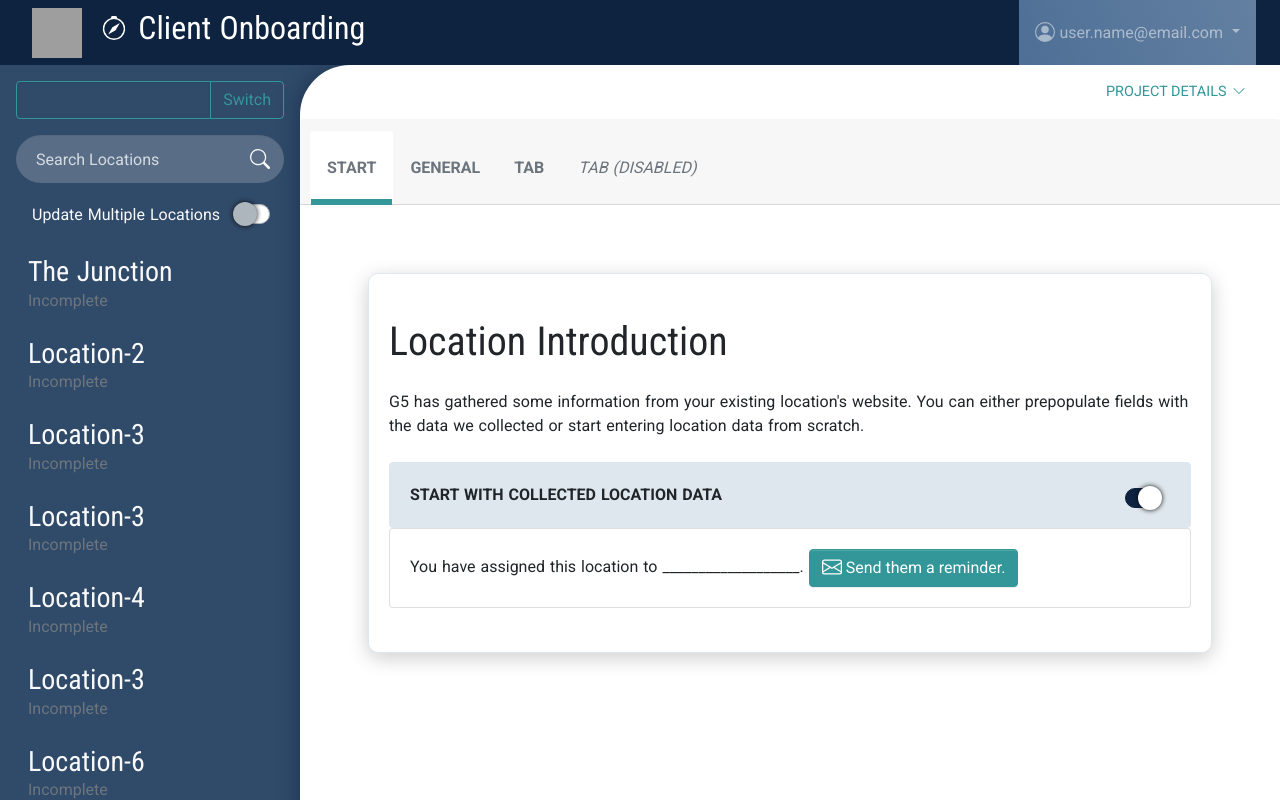
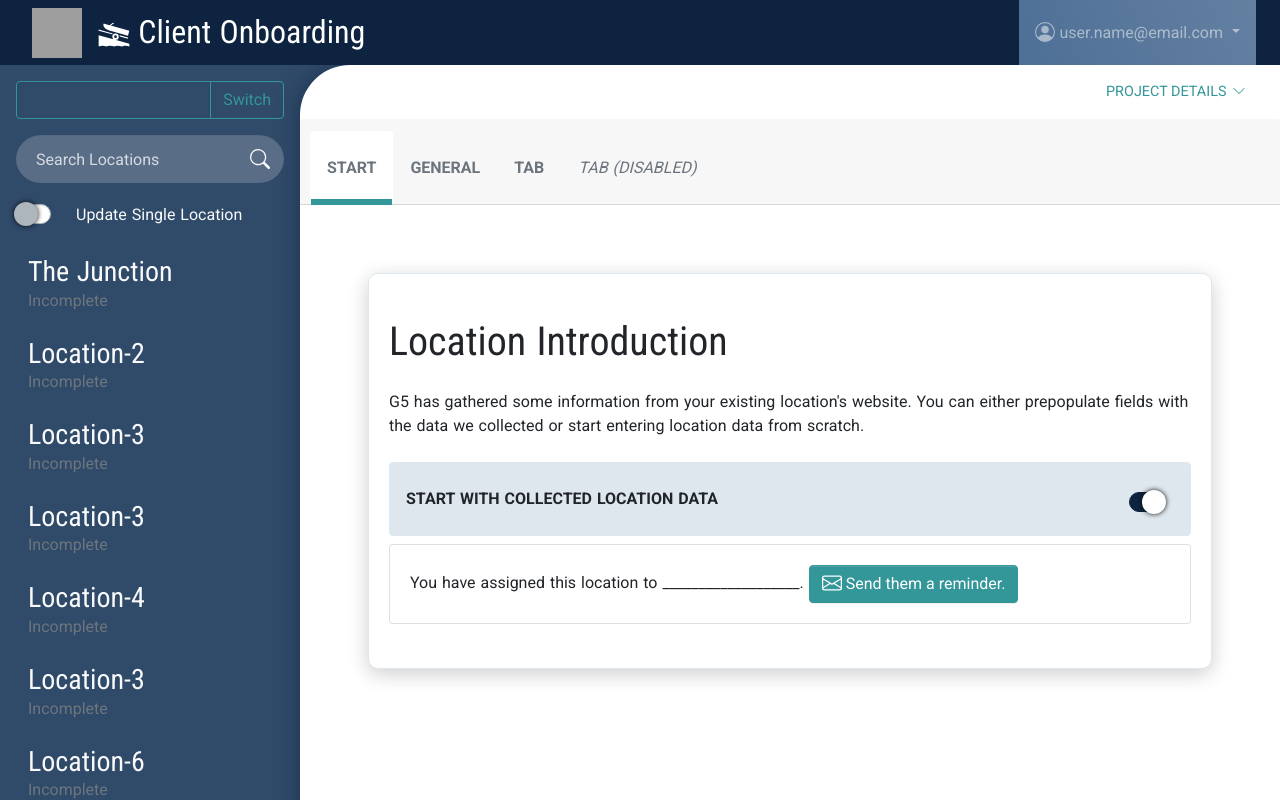
Before and after one commit to pcktbot/client-onboarder, a Nuxt app: page / in a window 1280 px wide. Built offline with nearby package versions, Linux system fonts and the light colour scheme; grey boxes are pictures that could not be loaded.

Commit message:
changes all over

```diff
--- a/assets/theme.scss
+++ b/assets/theme.scss
@@ -3,7 +3,8 @@ $theme-colors: (
   'primary-10': #dee7ed,
   'gray-10': #dee7ed,
   'gray-50': #657a8a,
-  'secondary': #339698
+  'secondary': #339698,
+  'secondary-10': #eff6f6
 );
 $font-family-base: 'Roboto', sans-serif;
 $headings-font-family: 'Roboto Condensed', sans-serif;
--- a/components/accordion-wrapper.vue
+++ b/components/accordion-wrapper.vue
@@ -2,11 +2,14 @@
   <div class="accordion p-3" role="tablist">
     <b-card
       v-for="(cat, i) in categories"
-      :key="`location-category-${i}`"
+      :key="`${prefix}-location-category-${i}`"
       class="soft-shadow mb-3"
       no-body
     >
-      <b-card-header role="tab">
+      <b-card-header
+        :class="[{ 'bg-secondary-10' : cat.isBulk }]"
+        role="tab"
+      >
         <b-btn
           v-b-toggle="cat.id"
           block
@@ -33,7 +36,7 @@
       <b-collapse
         :id="cat.id"
         :visible="i === 0"
-        accordion="sections-accordion"
+        :accordion="`${prefix}-accordion`"
         role="tabpanel"
       >
         <section-form v-bind="{ fields: cat.fields, fieldData: cat.fieldData }" />
@@ -45,6 +48,10 @@
 <script>
 export default {
   props: {
+    prefix: {
+      type: String,
+      default: 'default'
+    },
     categories: {
       type: Array,
       default () {
--- /dev/null
+++ b/components/bulk-edit-wrapper.vue
@@ -0,0 +1,32 @@
+<template>
+  <div class="bulk-banner py-5 px-4">
+    <b-btn
+      class="bulk-banner__close small text-uppercase text-secondary"
+      variant="transparent"
+    >
+      Exit
+      <b-icon-x-circle />
+    </b-btn>
+    <div class="bulk-banner__inset">
+      <slot />
+    </div>
+  </div>
+</template>
+
+<script>
+export default {
+
+}
+</script>
+
+<style lang="scss">
+.bulk-banner {
+  position: relative;
+  box-shadow: inset 0 250px 0 0 #e2efef;
+  &__close {
+    position: absolute;
+    right: 0;
+    transform: translate(0%, -100%);
+  }
+}
+</style>
--- a/components/location-list.vue
+++ b/components/location-list.vue
@@ -5,14 +5,14 @@
     </div>
     <div class="px-3 mb-3">
       <b-input-group>
-        <b-input-group-prepend class="d-flex align-items-baseline mt-1 px-3 text-light">
-          Update Multiple Locations
-        </b-input-group-prepend>
         <b-form-checkbox
           v-model="multiselect"
           switch
           size="lg"
         />
+        <b-input-group-append class="d-flex align-items-baseline mt-1 px-3 text-light">
+          Update {{ multiselect ? 'Multiple Locations' : 'Single Location' }}
+        </b-input-group-append>
       </b-input-group>
     </div>
     <b-table
@@ -23,7 +23,7 @@
       selectable
       sticky-header
       borderless
-      style="max-height: 80vh;"
+      style="max-height: 75vh;"
       class="p-0 m-0 border-0 hide"
     >
       <template v-slot:cell(location)="{ item }">
--- a/components/location-start.vue
+++ b/components/location-start.vue
@@ -10,13 +10,14 @@
       <b-card
         bg-variant="gray-10"
         border-variant="gray-10"
-        body-class="d-flex justify-content-between"
+        body-class="d-flex justify-content-between px-3 py-4"
+        class="mb-2"
       >
         <span class="text-uppercase font-weight-bold">
-          Start with collected location data
+          Start {{ useCollected ? 'with collected location data' : 'from scratch' }}
         </span>
         <b-form-checkbox
-          :checked="useCollected"
+          v-model="useCollected"
           switch
           size="lg"
           @change="$emit('toggle-use-existing', $event)"
--- a/components/primary-nav.vue
+++ b/components/primary-nav.vue
@@ -15,8 +15,8 @@
         title="G5 Marketing"
         class="mx-3"
       />
-      <h2 class="text-success-0">
-        <b-icon-compass scale="0.75em" />
+      <h2 class="text-success-0 mb-0">
+        <start-icon />
         Client Onboarding
       </h2>
     </b-navbar-brand>
@@ -25,12 +25,3 @@
     </b-navbar-nav>
   </b-navbar>
 </template>
-
-<script>
-export default {
-}
-</script>
-
-<style>
-
-</style>
--- a/components/search-input.vue
+++ b/components/search-input.vue
@@ -6,6 +6,14 @@
       class="search__input"
       @input="$emit('search', $event)"
     />
+    <b-btn
+      v-if="search.length > 0"
+      class="search__btn"
+      variant="transparent"
+      @click="onClear"
+    >
+      <b-icon-x variant="white" scale="2em" />
+    </b-btn>
     <b-icon-search class="search__icon" variant="light" scale="1.25em" />
   </b-input-group>
 </template>
@@ -21,6 +29,12 @@ export default {
   data () {
     return {
       search: ''
+    }
+  },
+  methods: {
+    onClear () {
+      this.search = ''
+      this.$emit('search', '')
     }
   }
 }
@@ -42,13 +56,25 @@ $bg-slate: #64778e;
     &:active,
     &:focus {
       opacity: 1;
+      background: $bg-slate;
+      border-color: white;
+      color: white;
+      box-shadow: inset 0 1px 1px rgba(255, 255, 255, 0.075);
     }
+  }
+  &__btn {
+    position: absolute;
+    right: 0;
+    top: 50%;
+    transform: translate(-80%, -50%);
+    z-index: 10;
   }
   &__icon {
     position: absolute;
     right: 0;
     top: 50%;
     transform: translate(-100%, -50%);
+    z-index: 10;
   }
 }
 </style>
--- /dev/null
+++ b/components/start-icon.vue
@@ -0,0 +1,34 @@
+<template>
+  <svg
+    :width="size"
+    :height="size"
+    xmlns="http://www.w3.org/2000/svg"
+    xmlns:xlink="http://www.w3.org/1999/xlink"
+    aria-hidden="true"
+    focusable="false"
+    style="-ms-transform: rotate(360deg); -webkit-transform: rotate(360deg); transform: rotate(360deg);"
+    preserveAspectRatio="xMidYMid meet"
+    viewBox="0 0 50 50"
+  >
+    <g :fill="color">
+      <path d="M8.5 7.092l9.565 2.639L23.374 6l1.847.455l-5.259 3.742l28.985 8.053l-2.121 7.882l-29.093-8.031C6.462 14.702 8.517 7.092 8.517 7.092" />
+      <path d="M33.957 27.258a6.481 6.481 0 0 0-.375-1.877l13.281 3.697l-.426 1.639l-12.48-3.459zm-12.066-3.332a7.061 7.061 0 0 1 1.264-1.398L1 16.408v1.763l20.891 5.755zm5.486 5.836a2.16 2.16 0 0 0 0-4.322a2.16 2.16 0 1 0 0 4.322zM49 43a7.045 7.045 0 0 1-2.943-.648a7.395 7.395 0 0 0-3.047-.672c-1.08 0-2.121.252-3.035.672A7.142 7.142 0 0 1 37.02 43a7.135 7.135 0 0 1-2.955-.648a7.318 7.318 0 0 0-3.035-.672a7.372 7.372 0 0 0-3.045.672a7.102 7.102 0 0 1-2.951.648a7.114 7.114 0 0 1-2.949-.648a7.401 7.401 0 0 0-3.046-.672c-1.08 0-2.12.252-3.035.672a7.14 7.14 0 0 1-2.956.648a7.163 7.163 0 0 1-2.955-.648a7.316 7.316 0 0 0-3.036-.672a7.355 7.355 0 0 0-3.04.672A7.128 7.128 0 0 1 1.068 43L1 25.395l24.227 6.686c-1.67-.807-2.83-2.5-2.83-4.479a4.978 4.978 0 1 1 9.956 0a4.98 4.98 0 0 1-4.977 4.98l-.49-.047l22.078 6.088L49 43z" />
+    </g>
+  </svg>
+</template>
+
+<script>
+export default {
+  name: 'StartIcon',
+  props: {
+    size: {
+      type: String,
+      default: '1em'
+    },
+    color: {
+      type: String,
+      default: 'currentColor'
+    }
+  }
+}
+</script>
--- /dev/null
+++ b/components/welcome-start.vue
@@ -0,0 +1,23 @@
+<template>
+  <b-container fluid>
+    <b-row>
+      Intro
+    </b-row>
+    <b-row>
+      Project Summary
+    </b-row>
+    <b-row>
+      Location Summaries
+    </b-row>
+  </b-container>
+</template>
+
+<script>
+export default {
+
+}
+</script>
+
+<style>
+
+</style>
```
